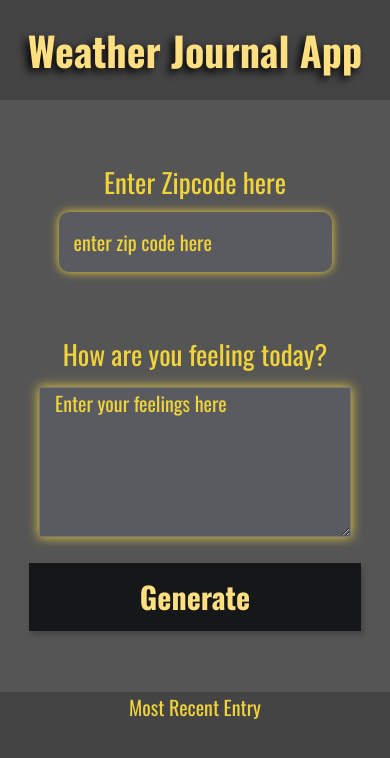
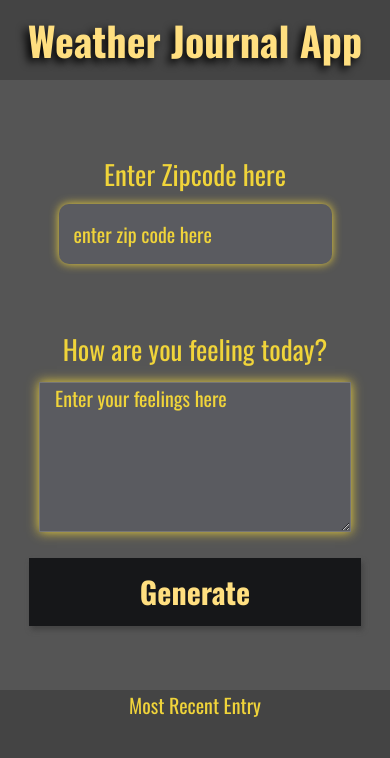
Before and after one commit to abdelrhman-shibl44/weather-journal-app, a website: page website/index.html in a window 390 px wide. Drawn offline with nearby package versions, Linux system fonts and the light colour scheme; a web font is replaced by a local one.

Commit message:
edit headline responsive

```diff
--- a/website/style.css
+++ b/website/style.css
@@ -25,6 +25,11 @@ body {
 @media(max-width:840px) {
     #app {
         text-align: center;
+    }
+
+    .headline {
+        height: 80px !important;
+        line-height: 80px !important;
     }
 
     input {
```
